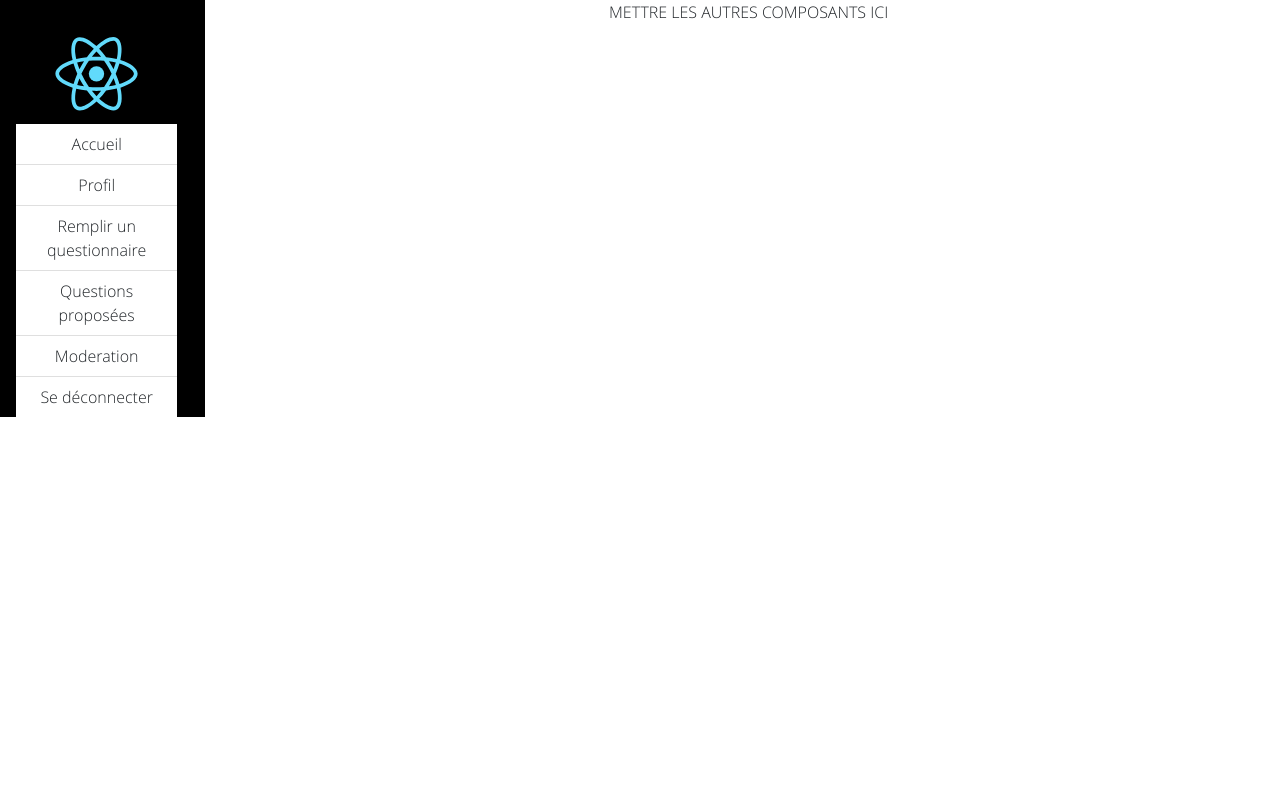
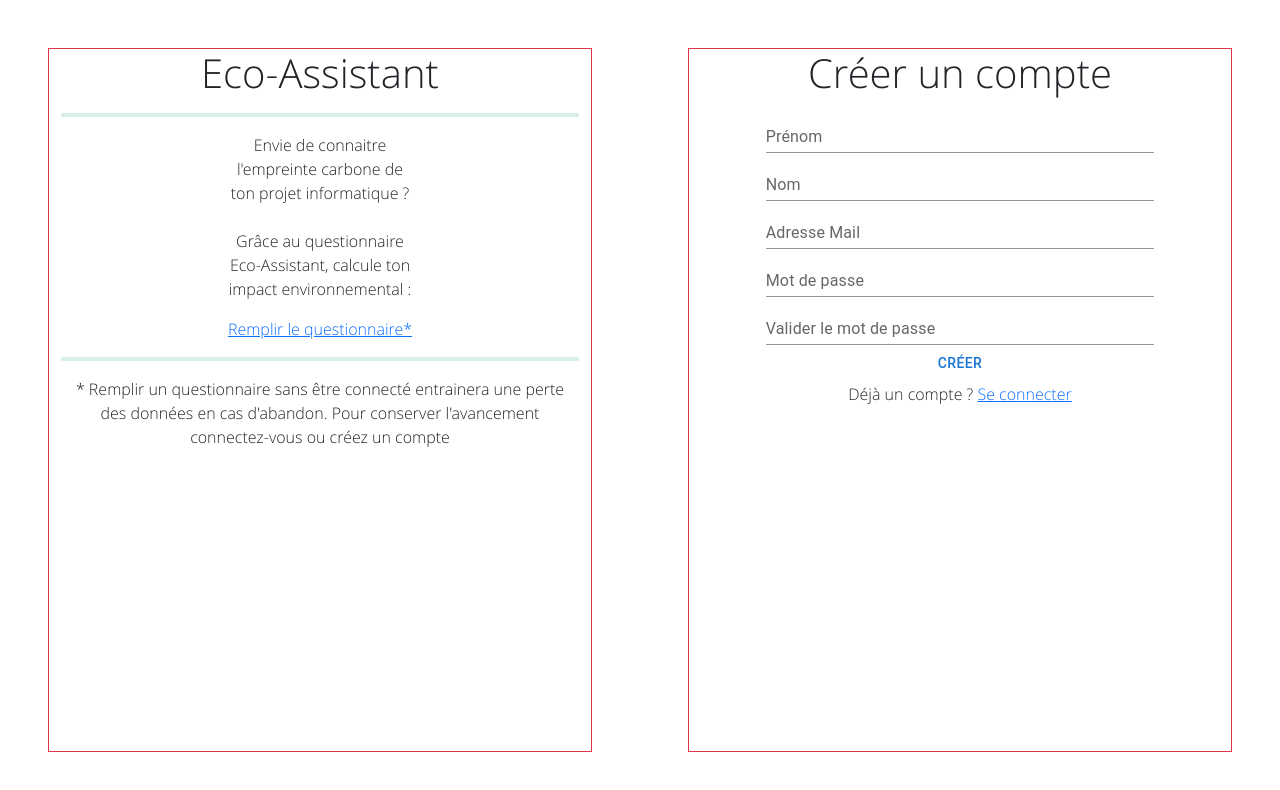
Before and after one commit to GuillaumeDOMART/Eco-Assistant, a React (Create React App) app in the folder front/: page / in a window 1280 px wide. Shown: the top 790 px of the page. Built offline with nearby package versions, Linux system fonts and the light colour scheme.

Commit message:
fix : amélioration du code

```diff
--- a/front/src/Connection/Connection.js
+++ b/front/src/Connection/Connection.js
@@ -4,11 +4,25 @@ import {Button, TextField} from "@mui/material";
 import leaves from './leaves.png';
 import "./Connection.css"
 
-function Connection() {
-    const {register, handleSubmit} = useForm();
+const Connection = (handleSubmit) => {
     return (
-           <Container className="" fluid>
-               <Row className="vh-100">
+        <Col className="border border-danger mx-5 my-5">
+            <h1>Créer un compte</h1>
+            <form onSubmit={handleSubmit}>
+                <TextField label="Prénom" type="text" variant="standard" className="textfield"/><br/>
+                <TextField label="Nom" type="text" variant="standard" className="textfield"/><br/>
+                <TextField label="Adresse Mail" type="email" variant="standard" className="textfield"/><br/>
+                <TextField label="Mot de passe" type="password" variant="standard" className="textfield"/><br/>
+                <TextField label="Valider le mot de passe" type="password" variant="standard" className="textfield"/><br/>
+                <Button type={"submit"} style={{}}>Créer</Button><br/>
+                <p>Déjà un compte ? <a href="/questionnaire">Se connecter</a></p>
+            </form>
+        </Col>
+    )
+}
+
+const Anonyme = () => {
+    return (
         <Col className="border border-danger mx-5 my-5">
             <h1>Eco-Assistant</h1>
             {/*<img className="leaves" src={require('./leaves.png')}  alt={"leaves"}/>*/}
@@ -26,21 +40,19 @@ function Connection() {
                 des données en cas d'abandon. Pour conserver l'avancement<br/>
                 connectez-vous ou créez un compte</p>
         </Col>
-                   <Col className="border border-danger mx-5 my-5">
-                       <h1>Créer un compte</h1>
-                       <form onSubmit={handleSubmit}>
-                           <TextField label="Prénom" type="text" variant="standard" className="textfield"/><br/>
-                           <TextField label="Nom" type="text" variant="standard" className="textfield"/><br/>
-                           <TextField label="Adresse Mail" type="email" variant="standard" className="textfield"/><br/>
-                           <TextField label="Mot de passe" type="password" variant="standard" className="textfield"/><br/>
-                           <TextField label="Valider le mot de passe" type="password" variant="standard" className="textfield"/><br/>
-                           <Button type={"submit"} style={{}}>Créer</Button><br/>
-                           <p>Déjà un compte ? <a href="/questionnaire">Se connecter</a></p>
-                       </form>
-                   </Col>
+    )
+}
+
+function AccueilSite() {
+    const {register, handleSubmit} = useForm();
+    return (
+           <Container className="" fluid>
+               <Row className="vh-100">
+                   <Anonyme/>
+                   <Connection handleSumbit={handleSubmit}/>
                </Row>
            </Container>
     )
 }
 
-export default Connection
+export default AccueilSite
```
Also changed, not shown: front/src/index.js (+6 -7 lines). Lines whose indentation alone changed are shown as unchanged.
